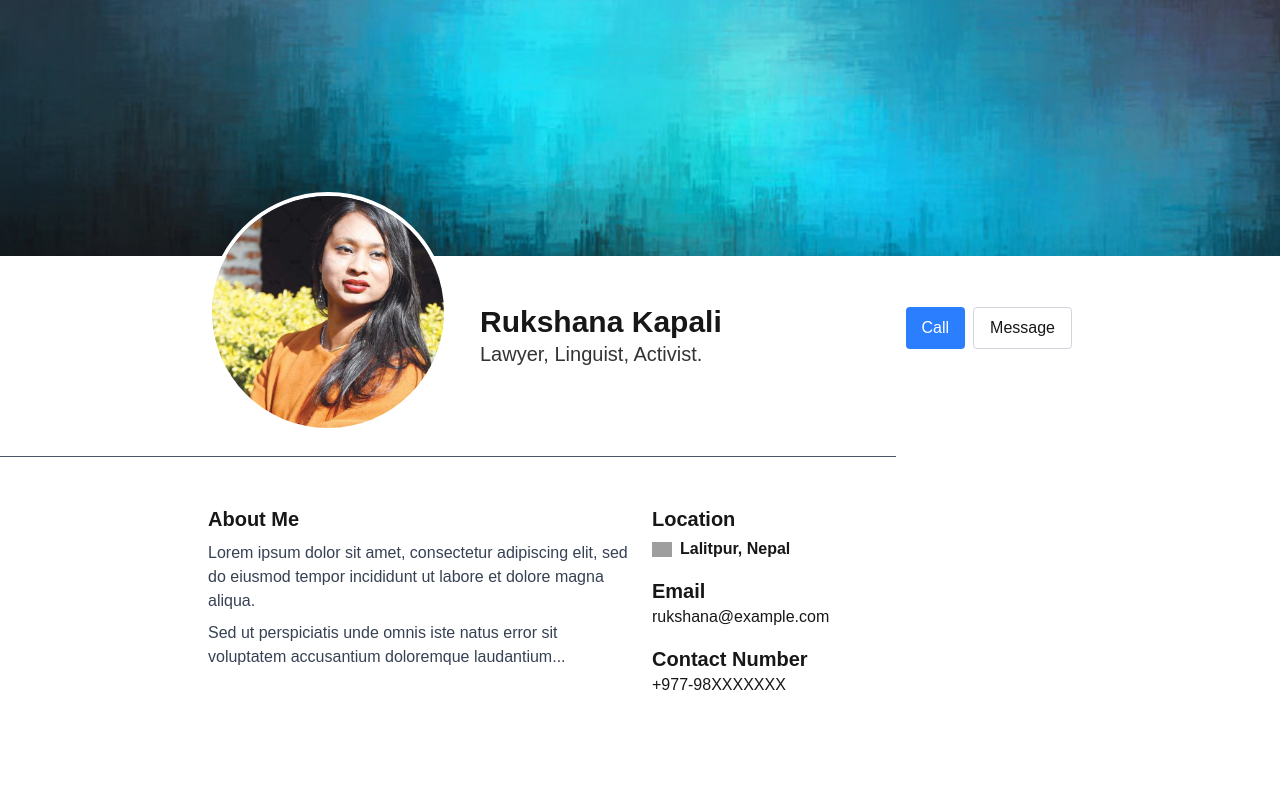
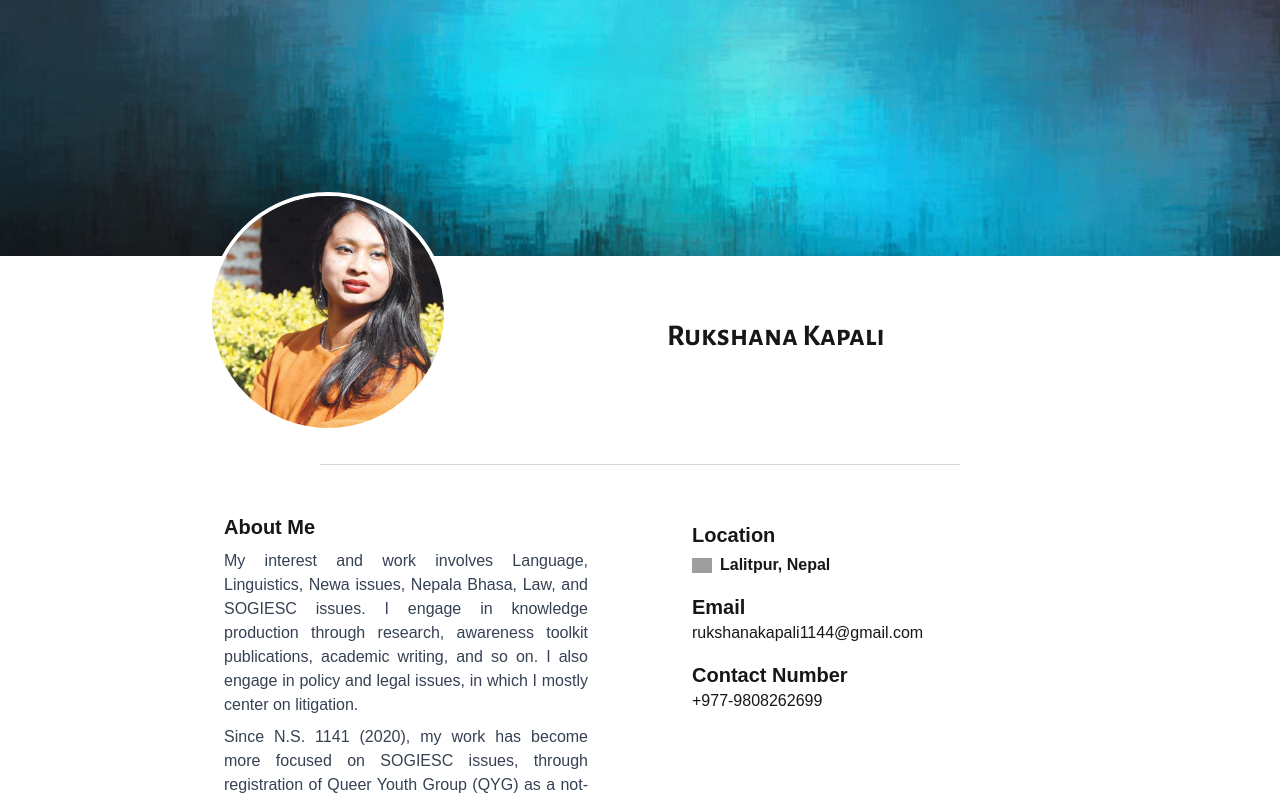
Before and after one commit to shakyasimha/ruku-ya-portfolio, a Next.js app: page / in a window 1280 px wide. Shown: the top 800 px of the page. Built offline with nearby package versions, Linux system fonts and the light colour scheme; grey boxes are pictures that could not be loaded.

Commit message:
going to add button for changing the language

```diff
--- a/src/app/page.tsx
+++ b/src/app/page.tsx
@@ -3,38 +3,33 @@ import Link from "next/link";
 
 import Header from "@/components/Header";
 
-const defaultInfo = {
-  name: "Rukshana Kapali",
-  subtitle: "Lawyer, Linguist, Activist.",
-  call: "Call",
-  message: "Message"
-};
 
 export default function Home() {
   return (
     <div className="flex flex-col min-h-screen">
-      <Header
-        headerInfo={defaultInfo}
-      />
+      <Header title="Rukshana Kapali"/>
 
       {/* Horizontal divider section */}
-      <hr className="border-t border-gray-600 mt-6 w-full max-w-4xl" />
+      <hr className="mx-auto w-1/2 border-t border-gray-300 mt-8" />
 
       {/* Content section */}
       <div className="flex flex-col md:flex-row gap-6 p-4 max-w-4xl mx-auto mt-8">
         {/* About Me section */}
-        <div className="flex-1">
+        <div className="flex-1 md:mr-4 mx-4">
           <h2 className="text-xl font-semibold">About Me</h2>
-          <p className="text-gray-700 mt-2">
-            Lorem ipsum dolor sit amet, consectetur adipiscing elit, sed do eiusmod tempor incididunt ut labore et dolore magna aliqua.
+          <p className="text-gray-700 mt-2 text-justify">
+            My interest and work involves Language, Linguistics, Newa issues, Nepala Bhasa, Law, and SOGIESC issues. I engage in knowledge production through research, awareness toolkit publications, academic writing, and so on. I also engage in policy and legal issues, in which I mostly center on litigation. <br />
           </p>
-          <p className="text-gray-700 mt-2">
-            Sed ut perspiciatis unde omnis iste natus error sit voluptatem accusantium doloremque laudantium...
+          <p className="text-gray-700 mt-2 text-justify">
+            Since N.S. 1141 (2020), my work has become more focused on SOGIESC issues, through registration of Queer Youth Group (QYG) as a not-for-profit, which was a loose network I co-initiated. As a part of QYG, my work has mostly entailed engaging in production of resource materials on SOGIESC. Similarly, I have focused on legal activism through litigation, which entails filing writ petitions at Supreme Court & High Courts on issues of concern to the PoMSOGIESC demography, providing legal assistance to PoMSOGIESC individuals on issues pertaining to their rights, which has predominantly been about, but not limited to, legal gender recognition issues of transgender folks.
+          </p>
+          <p className="text-gray-700 mt-2 text-justify">
+            Since N.S. 1143 (2022), I began working around Jugi community’s traditional abode of Satachhen. I have been lobbying, campaigning and petitioning to ensure right of ownership, right to housing and several other aspects of the community’s historical residence.
           </p>
         </div>
 
         {/* Location, contact details */}
-        <div className="flex-1 space-y-4">
+        <div className="flex-1 space-y-4 mx-4 md:ml-16 mt-2">
           <div>
             <h2 className="text-xl font-bold">Location</h2>
             <div className="flex items-center gap-2 mt-1">
@@ -50,12 +45,12 @@ export default function Home() {
 
           <div>
             <h2 className="text-xl font-bold">Email</h2>
-            <p>rukshana@example.com</p>
+            <p>rukshanakapali1144@gmail.com</p>
           </div>
 
           <div>
             <h2 className="text-xl font-bold">Contact Number</h2>
-            <p>+977-98XXXXXXX</p>
+            <p>+977-9808262699</p>
           </div>
         </div>
       </div>
--- a/src/components/Header/index.tsx
+++ b/src/components/Header/index.tsx
@@ -1,15 +1,24 @@
 import Image from 'next/image';
+import Link from 'next/link';
+
+import { Alegreya_Sans, Alegreya_Sans_SC } from "next/font/google";
+
+// Fonts
+const alegreyaSans = Alegreya_Sans({
+    weight: ['400', '500', '700'],
+    subsets: ["latin"],
+});
+
+const alegreyaSC = Alegreya_Sans_SC({
+    weight: ['500', '700'],
+    subsets: ["latin"],
+});
 
 interface HeaderProps {
-    headerInfo: {
-        name: string,
-        subtitle: string,
-        call: string,
-        message: string
-    }
+    title: string
 };
 
-export default function Page({ headerInfo }: HeaderProps) {
+export default function Page({ title }: HeaderProps) {
     return(
         <div className="flex flex-col">
             {/* Cover photo */}
@@ -27,24 +36,23 @@ export default function Page({ headerInfo }: HeaderProps) {
                 {/* Profile picture */}
                 <div className="relative flex-shrink-0 w-60 h-60 rounded-full overflow-hidden border-4 border-white mx-auto md:mx-0 z-10">
                     <Image
-                    src="/rukshana-1-copy.jpg"
-                    alt="rukshana profile picture"
-                    fill
-                    className="object-cover"
+                        src="/rukshana-1-copy.jpg"
+                        alt="rukshana profile picture"
+                        fill
+                        className="object-cover"
                     />
                 </div>
 
                 {/* Client name, client description and contact buttons */}
-                <div className="flex flex-col md:flex-row items-center justify-between w-full mt-4 md:mt-8">
+                <div className="flex flex-col items-center justify-between w-full mt-4 md:mt-8">
                     <div className="text-center md:text-left md:ml-8 md:mt-4">
-                        <h1 className="text-3xl font-bold">{headerInfo.name}</h1>
-                        <p className="text-[#333] text-xl">{headerInfo.subtitle}</p>
+                        <h1 className={`${alegreyaSC.className} text-3xl font-bold`}>{title}</h1>
+                        {/* <p className={`${alegreyaSans.className} text-xl text-[#333]`}>{headerInfo.subtitle}</p> */}
                     </div>
 
-                    {/* Buttons */}
-                    <div className="flex gap-2 mt-4 md:mt-0 justify-center md:justify-end">
-                        <button className="px-4 py-2 bg-blue-500 text-white rounded">{headerInfo.call}</button>
-                        <button className="px-4 py-2 border border-gray-300 rounded">{headerInfo.message}</button>
+                    {/* This part contains links for the website in different languages */}
+                    <div className="text-center flex-row">
+
                     </div>
                 </div>
             </div>
```
